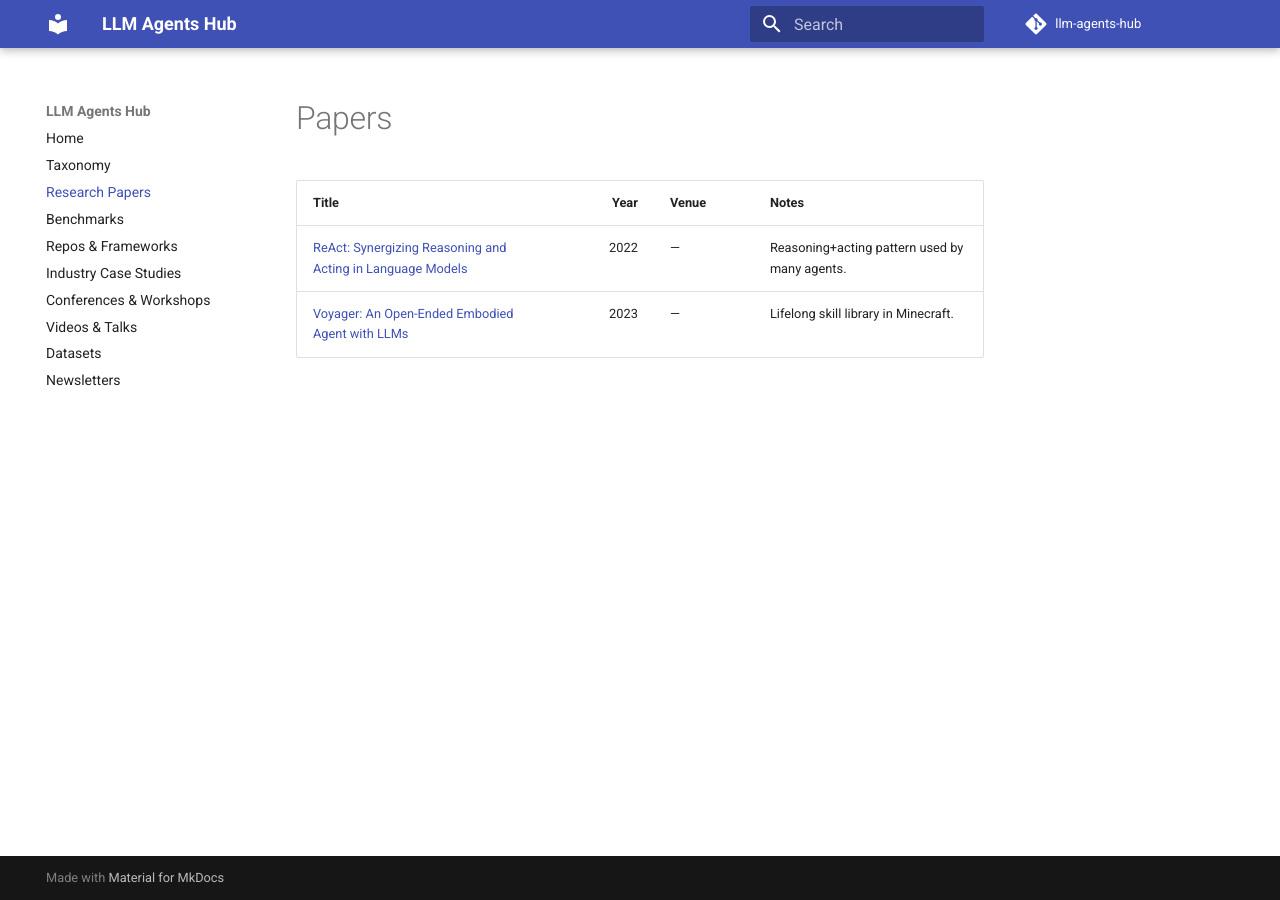
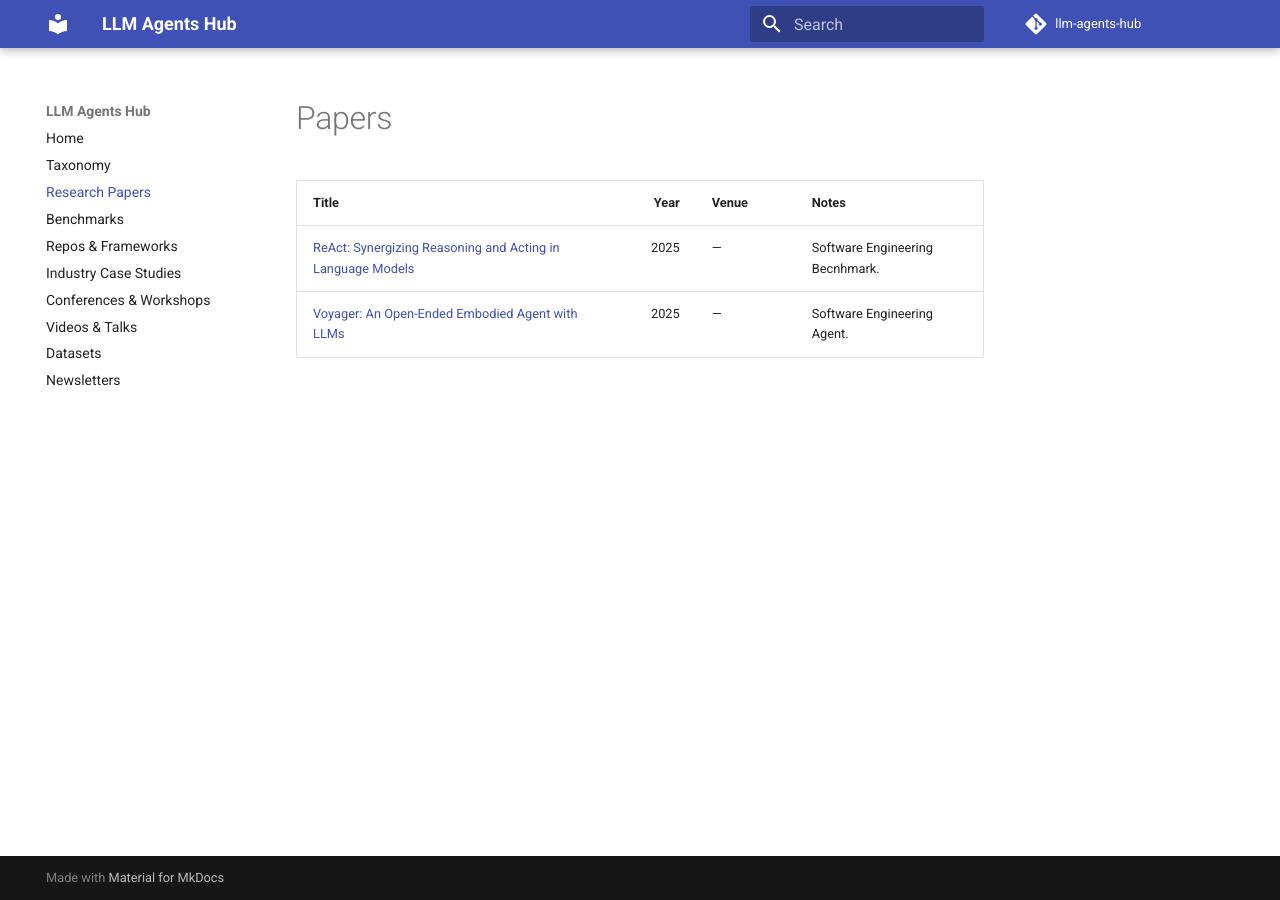
Before and after one commit to framelab-univaq/llm-agents-hub, an MkDocs documentation site: the page built from docs/articles.md, in a window 1280 px wide. Built offline with MkDocs 1.6.1 and Material for MkDocs 9.7.7, drawn with Linux system fonts in a browser that asks for light colours; comment, search, counter and statistics services are not loaded.

Commit message:
Update articles.md

```diff
--- a/docs/articles.md
+++ b/docs/articles.md
@@ -2,5 +2,5 @@
 
 | Title | Year | Venue | Notes |
 |---|---:|---|---|
-| [ReAct: Synergizing Reasoning and Acting in Language Models](papers/SWE_bench_Can_Language_Mo.pdf) | 2022 | — | Reasoning+acting pattern used by many agents. |
-| [Voyager: An Open-Ended Embodied Agent with LLMs](papers/SWE-agent.pdf) | 2023 | — | Lifelong skill library in Minecraft. |
+| [ReAct: Synergizing Reasoning and Acting in Language Models](papers/SWE_bench_Can_Language_Mo.pdf) | 2025 | — | Software Engineering Becnhmark. |
+| [Voyager: An Open-Ended Embodied Agent with LLMs](papers/SWE-agent.pdf) | 2025 | — | Software Engineering Agent. |
```
